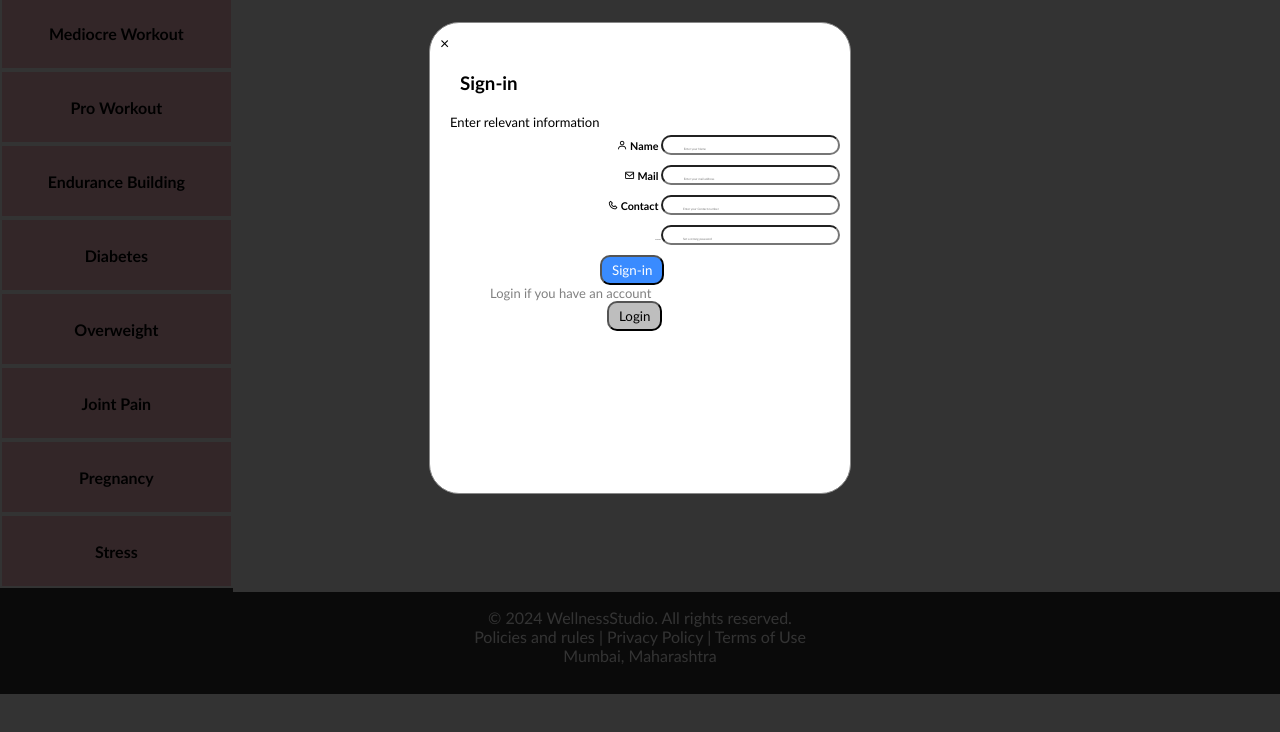
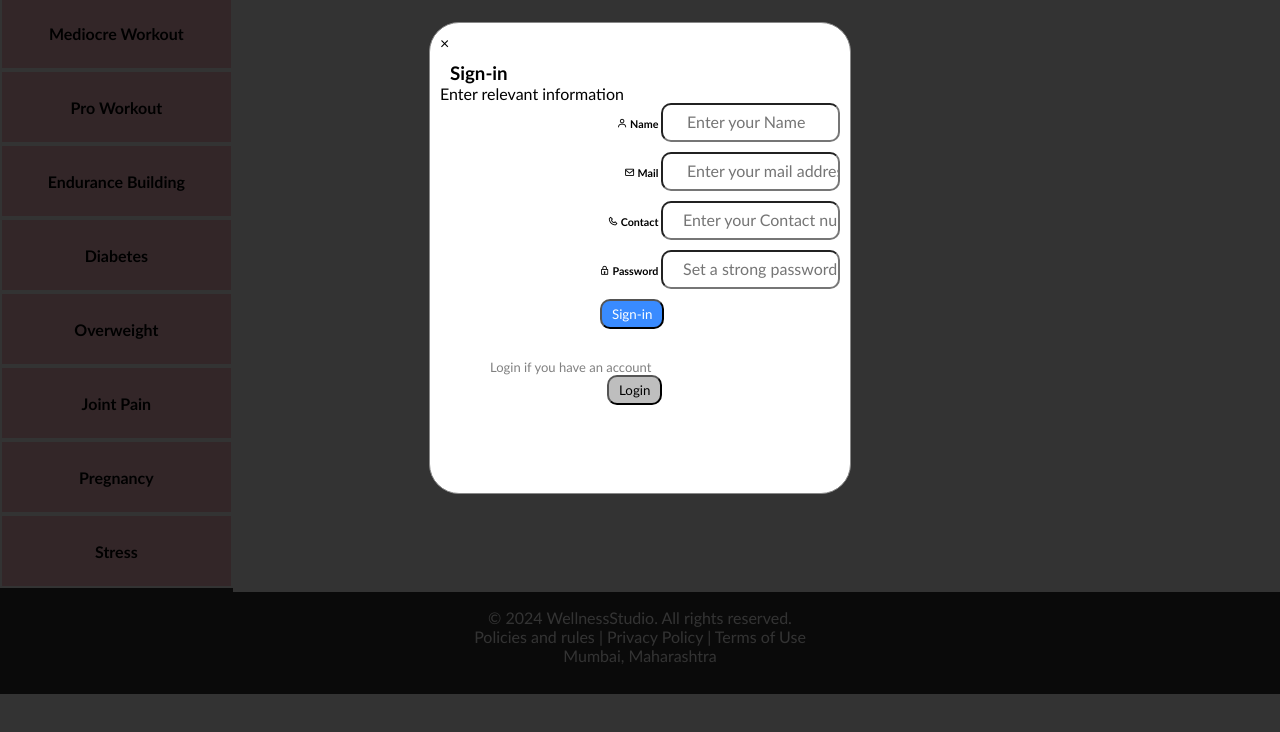
Before and after one commit to Sohamm24/WellnessStudio, a plain HTML site: page WorkOut.html in a window 1280 px wide. Both pictures are taken after a click on the button "My Account". Shown: the part 106-838 px from the top of the page. Drawn offline with nearby package versions, Linux system fonts and the light colour scheme.

Commit message:
7th change

```diff
--- a/DietPlans.css
+++ b/DietPlans.css
@@ -93,16 +93,10 @@ header button a:hover{
     height:450px;
 }
 .s1{
-    margin:20px;
+    padding-top: 10px;
+    padding-left: 10px;
 }
-.s2{
-    margin-left:10px;
-    margin-bottom:5px;
-    font-size: small;
-}
-.s3{
-    margin-bottom: 4px;
-}
+
 .s4{
     margin-left:160px;
     padding:5px;
@@ -111,6 +105,7 @@ header button a:hover{
     background-color:rgb(57, 139, 255);
     color:white;
     border-radius:10px;
+    margin-bottom:30px;
 }
 .s5{
     font-size: small;
@@ -126,18 +121,16 @@ header button a:hover{
     color:black;
     border-radius:10px;
 }
+input::placeholder{
+    font-size:16px;
+}
 .a{
     float:right;
     margin-bottom: 10px;
 }
-.ss4{
-    font-size:1px;
-}
 .i{
     border-radius:10px;
-}
-input::placeholder{
-    font-size: 3px;
+    height:35px;
 }
 input{
     padding-left: 20px;
@@ -207,6 +200,10 @@ footer {
     padding: 20px;
 }
 @media only screen and (max-width:800px){
+    .i{
+        border-radius:10px;
+        height:35px;
+    }
     .box-breakfast{
         height: 70px;
        }
--- a/WorkOut.css
+++ b/WorkOut.css
@@ -94,16 +94,10 @@ header button a:hover{
   height:450px;
 }
 .s1{
-  margin:20px;
+  padding-top: 10px;
+    padding-left: 10px;
 }
-.s2{
-  margin-left:10px;
-  margin-bottom:5px;
-  font-size: small;
-}
-.s3{
-  margin-bottom: 4px;
-}
+
 .s4{
   margin-left:160px;
   padding:5px;
@@ -112,6 +106,7 @@ header button a:hover{
   background-color:rgb(57, 139, 255);
   color:white;
   border-radius:10px;
+  margin-bottom:30px;
 }
 .s5{
   font-size: small;
@@ -127,18 +122,16 @@ header button a:hover{
   color:black;
   border-radius:10px;
 }
+input::placeholder{
+  font-size:16px;
+}
 .a{
   float:right;
   margin-bottom: 10px;
 }
-.ss4{
-  font-size:1px;
-}
 .i{
   border-radius:10px;
-}
-input::placeholder{
-  font-size: 3px;
+  height:35px;
 }
 input{
   padding-left: 20px;
@@ -224,6 +217,10 @@ footer {
        transform: translateX(10px);
        font-size: 9px;
      }
+     .i{
+      border-radius:10px;
+      height:35px;
+  }
     .logo img{
         height:80px;
         width:fit-content;
--- a/aboutUS.css
+++ b/aboutUS.css
@@ -94,15 +94,8 @@ header button a:hover{
     height:450px;
 }
 .s1{
-    margin:20px;
-}
-.s2{
-    margin-left:10px;
-    margin-bottom:5px;
-    font-size: small;
-}
-.s3{
-    margin-bottom: 4px;
+    padding-top: 10px;
+    padding-left: 10px;
 }
 .s4{
     margin-left:160px;
@@ -112,6 +105,7 @@ header button a:hover{
     background-color:rgb(57, 139, 255);
     color:white;
     border-radius:10px;
+    margin-bottom:30px;
 }
 .s5{
     font-size: small;
@@ -127,18 +121,16 @@ header button a:hover{
     color:black;
     border-radius:10px;
 }
+input::placeholder{
+    font-size:16px;
+}
 .a{
     float:right;
     margin-bottom: 10px;
 }
-.ss4{
-    font-size:1px;
-}
 .i{
     border-radius:10px;
-}
-input::placeholder{
-    font-size: 3px;
+    height:35px;
 }
 input{
     padding-left: 20px;
@@ -195,6 +187,10 @@ main{
        transform: translateX(10px);
        font-size: 9px;
      }
+     .i{
+        border-radius:10px;
+        height:35px;
+    }
      main{
         background-image: none;
         background-color:rgb(134, 16, 36);
```
